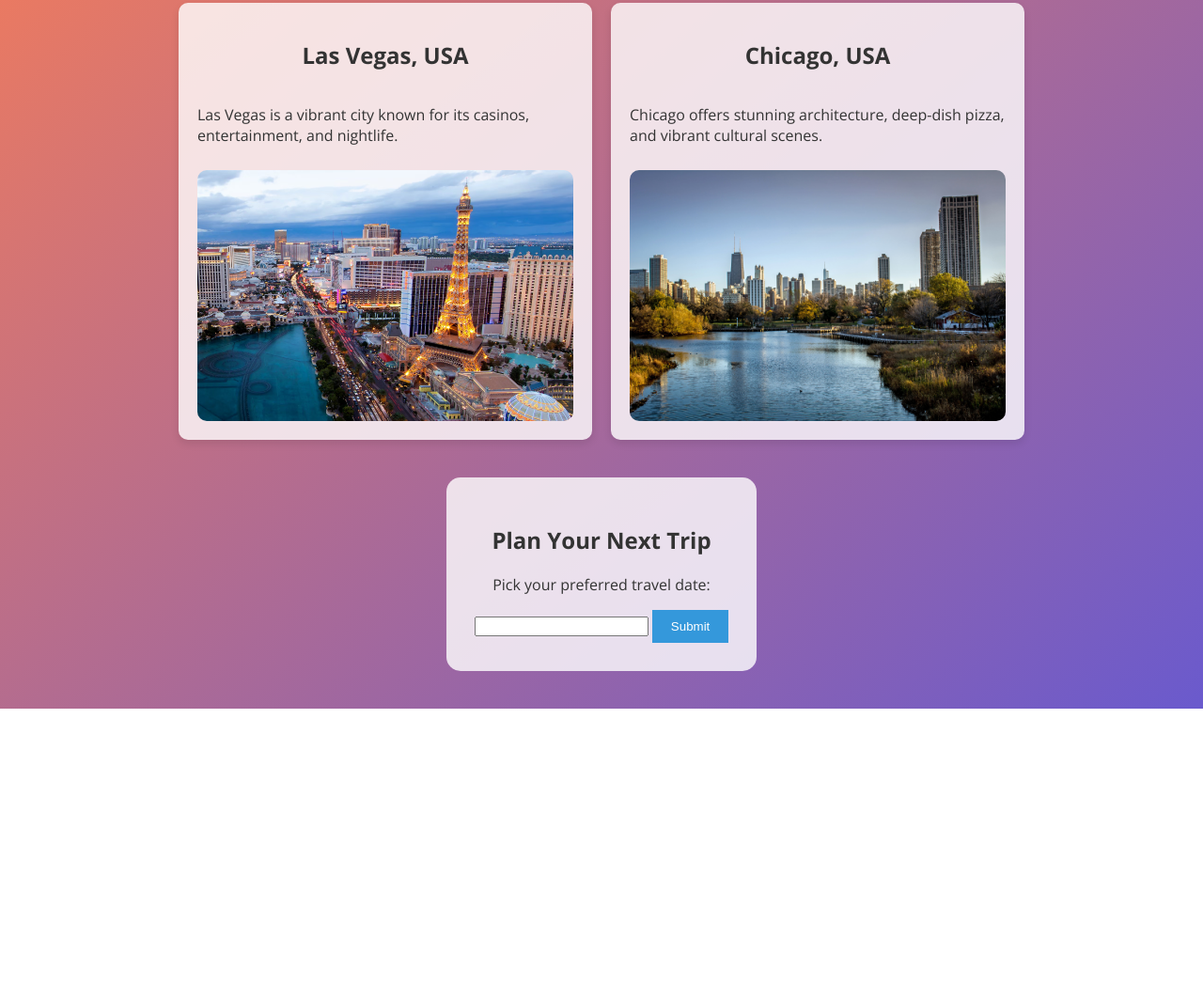
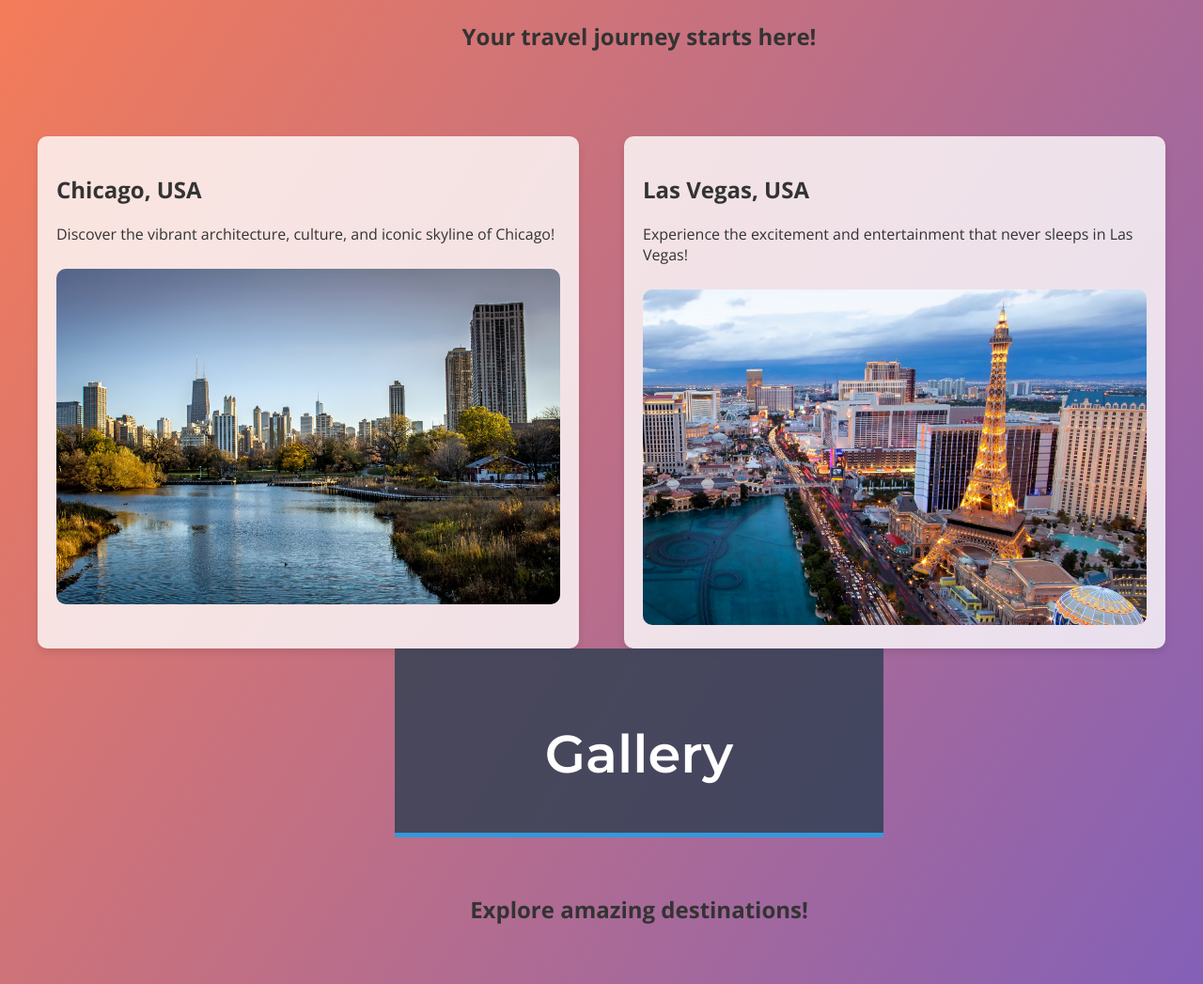
Before and after one commit to mattyspamz/Module-7-Lesson-, a plain HTML site: page index.html in a window 1280 px wide. Shown: the part 305-1352 px from the top of the page at 94% size. Before the commit the page ends 1059 px from the top, so only its background shows below. Drawn offline with nearby package versions, Linux system fonts and the light colour scheme.

Commit message:
Update index.html

```diff
--- a/index.html
+++ b/index.html
@@ -5,10 +5,6 @@
     <meta name="viewport" content="width=device-width, initial-scale=1.0">
     <title>Future Travel Plans</title>
     <link href="https://fonts.googleapis.com/css2?family=Montserrat:wght@600&family=Open+Sans:wght@400;700&display=swap" rel="stylesheet">
-    <link rel="stylesheet" href="https://code.jquery.com/ui/1.12.1/themes/base/jquery-ui.css">
-    <script src="https://code.jquery.com/jquery-3.6.0.min.js"></script>
-    <script src="https://code.jquery.com/ui/1.12.1/jquery-ui.js"></script>
-
     <style>
         body {
             font-family: 'Open Sans', sans-serif;
@@ -49,7 +45,7 @@
         nav ul {
             list-style: none;
             display: flex;
-            gap: 20px;
+            gap: 40px;
             padding: 0;
             margin: 0;
         }
@@ -77,100 +73,111 @@
             width: 100%;
         }
 
-        .travel-section {
+
+        .flex-container {
             display: flex;
             flex-wrap: wrap;
-            justify-content: center;
+            justify-content: space-between;
             gap: 20px;
-            max-width: 1000px;
+            max-width: 1200px;
+            width: 100%;
+            margin-top: 30px;
         }
 
-        .travel-entry {
-            display: flex;
-            flex-direction: column;
-            align-items: center;
+        .flex-item {
             background-color: rgba(255, 255, 255, 0.8);
             padding: 20px;
             border-radius: 10px;
             box-shadow: 0 4px 8px rgba(0, 0, 0, 0.1);
-            max-width: 400px;
+            flex-basis: 48%;
+            box-sizing: border-box;
         }
 
-        .travel-entry img {
+        .flex-item img {
             max-width: 100%;
             border-radius: 10px;
             margin-top: 10px;
         }
 
-        .form-container {
-            background-color: rgba(255, 255, 255, 0.8);
-            padding: 30px;
-            border-radius: 15px;
-            max-width: 600px;
-            margin-top: 40px;
-            text-align: center;
+        @media (max-width: 768px) {
+            .flex-item {
+                flex-basis: 100%;
+            }
         }
 
-        button {
-            padding: 10px 20px;
-            background-color: #3498db;
-            border: none;
-            color: white;
-            cursor: pointer;
-        }
-
-        button:hover {
-            background-color: #2980b9;
-        }
-
-        @media (max-width: 768px) {
-            .travel-section {
-                flex-direction: column;
-                align-items: center;
-            }
-        }
     </style>
 </head>
 <body>
+
+
     <nav>
         <ul>
-            <li><a href="index.html">Home</a></li>
-            <li><a href="travel-plans.html">Travel Plans</a></li>
-            <li><a href="gallery.html">Gallery</a></li>
-            <li><a href="contact.html">Contact</a></li>
+            <li><a href="#home">Home</a></li>
+            <li><a href="#gallery">Gallery</a></li>
+            <li><a href="#contact">Contact</a></li>
         </ul>
     </nav>
 
+
+    <div id="home">
         <header>
             <h1>Thrifty Nomad</h1>
         </header>
 
         <div class="container">
-        <div class="travel-section">
-            <div class="travel-entry">
+            <h2>Your travel journey starts here!</h2>
+        </div>
+
+
+        <div class="flex-container">
+            <div class="flex-item">
+                <h2>Chicago, USA</h2>
+                <p>Discover the vibrant architecture, culture, and iconic skyline of Chicago!</p>
+                <img src="chicago.png">
+            </div>
+            <div class="flex-item">
                 <h2>Las Vegas, USA</h2>
-                <p>Las Vegas is a vibrant city known for its casinos, entertainment, and nightlife.</p>
+                <p>Experience the excitement and entertainment that never sleeps in Las Vegas!</p>
                 <img src="vegas.png">
             </div>
-            <div class="travel-entry">
-                <h2>Chicago, USA</h2>
-                <p>Chicago offers stunning architecture, deep-dish pizza, and vibrant cultural scenes.</p>
-                <img src="chicago.png">
         </div>
     </div>
 
-        <div class="form-container">
-            <h2>Plan Your Next Trip</h2>
-            <p>Pick your preferred travel date:</p>
-            <input type="text" id="datepicker">
-            <button>Submit</button>
+
+    <div id="gallery">
+        <header>
+            <h1>Gallery</h1>
+        </header>
+
+        <div class="container">
+            <h2>Explore amazing destinations!</h2>
+        </div>
+
+
+        <div class="flex-container">
+            <div class="flex-item">
+                <h2>Destination 1</h2>
+                <p>Details coming soon...</p>
+
+            </div>
+            <div class="flex-item">
+                <h2>Destination 2</h2>
+                <p>Details coming soon...</p>
+
+            </div>
         </div>
     </div>
 
-    <script>
-        $(function() {
-            $("#datepicker").datepicker();
-        });
-    </script>
+
+    <div id="contact">
+        <header>
+            <h1>Contact</h1>
+        </header>
+
+        <div class="container">
+            <h2>Get in touch with me!</h2>
+        </div>
+    </div>
+
 </body>
 </html>
```
Lines whose indentation alone changed are shown as unchanged.
